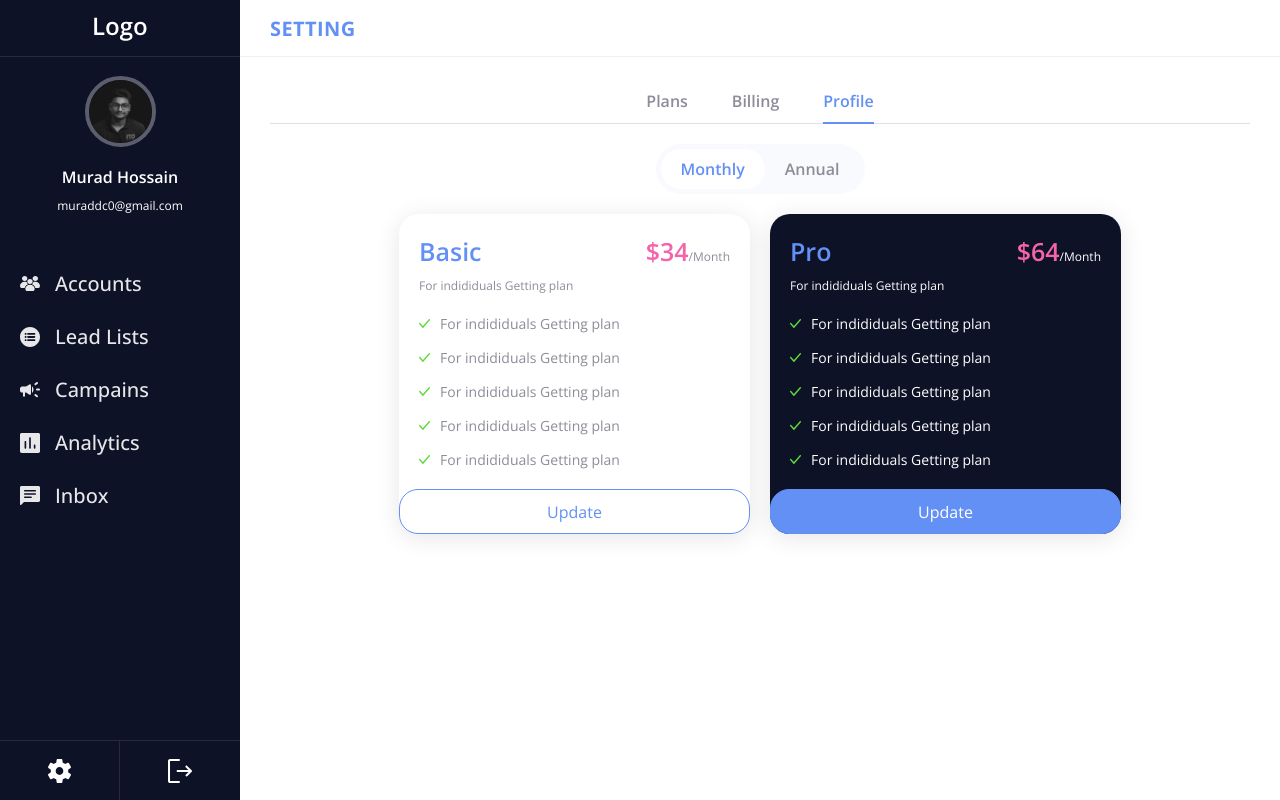
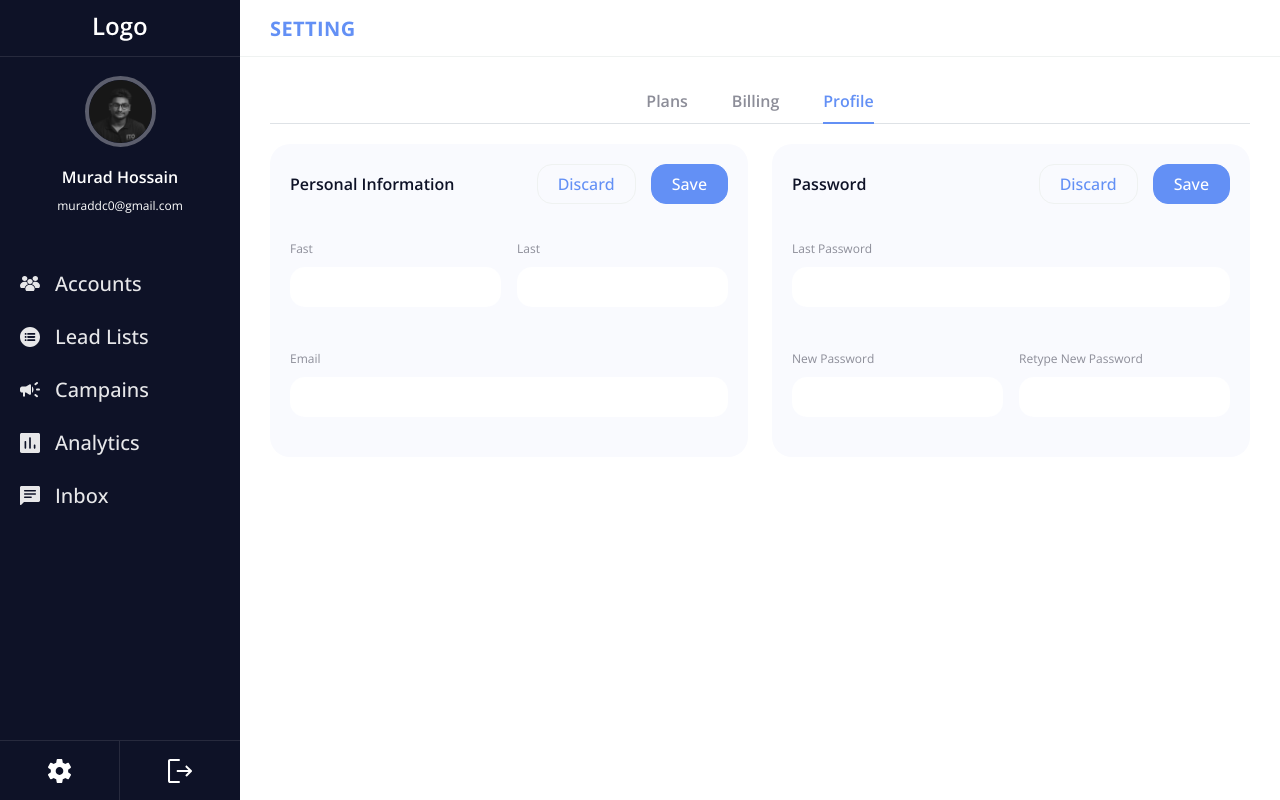
Before and after one commit to rafuj/automated-agency, a React (Create React App) app: page /profile/setting/profile in a window 1280 px wide. Built offline with nearby package versions, Linux system fonts and the light colour scheme.

Commit message:
Setting Page done

```diff
--- a/src/App.js
+++ b/src/App.js
@@ -4,6 +4,7 @@ import SignUp from "./pages/auth/SignUp";
 import Inbox from "./pages/profile/inbox/Inbox";
 import SettingBilling from "./pages/profile/setting/SettingBilling";
 import SettingPlan from "./pages/profile/setting/SettingPlan";
+import SettingProfile from "./pages/profile/setting/SettingProfile";
 
 function App() {
 	return (
@@ -18,7 +19,7 @@ function App() {
 							<Route index element={<SettingPlan />} />
 							<Route path="plans" element={<SettingPlan />} />
 							<Route path="billing" element={<SettingBilling />} />
-							<Route path="profile" element={<SettingPlan />} />
+							<Route path="profile" element={<SettingProfile />} />
 						</Route>
 					</Route>
 					<Route path="auth">
--- a/src/pages/profile/setting/SettingBilling.jsx
+++ b/src/pages/profile/setting/SettingBilling.jsx
@@ -1,5 +1,5 @@
 import React from "react";
-import { NavLink } from "react-router-dom";
+import { Link, NavLink } from "react-router-dom";
 import Layout, { LayoutHeader } from "../../../components/Layout";
 import { DownLoadIcon } from "../../../icons/IconTheme";
 
@@ -64,7 +64,9 @@ const SettingBilling = () => {
 											</td>
 											<td>
 												<div className="text-center">
-													<DownLoadIcon />
+													<Link to="#">
+														<DownLoadIcon />
+													</Link>
 												</div>
 											</td>
 										</tr>
--- /dev/null
+++ b/src/pages/profile/setting/SettingProfile.jsx
@@ -0,0 +1,88 @@
+import React from "react";
+import { NavLink } from "react-router-dom";
+import Layout, { LayoutHeader } from "../../../components/Layout";
+import FormGroup from "../../auth/components/FormGroup";
+
+const SettingProfile = () => {
+	return (
+		<Layout>
+			<LayoutHeader title="Setting"></LayoutHeader>
+			<div className="layout-content">
+				<div className="border-bottom mb-20">
+					<ul className="setting-nav-menu">
+						<li>
+							<NavLink to="/profile/setting/plans">Plans</NavLink>
+						</li>
+						<li>
+							<NavLink to="/profile/setting/billing">Billing</NavLink>
+						</li>
+						<li>
+							<NavLink to="/profile/setting/profile">Profile</NavLink>
+						</li>
+					</ul>
+				</div>
+				<div className="row g-4">
+					<div className="col-md-6">
+						<div className="setting-profile-card">
+							<div className="setting-profile-card-top">
+								<h5 className="m-0 me-auto">Personal Information</h5>
+								<button
+									type="button"
+									className="btn btn-outline-primary"
+								>
+									Discard
+								</button>
+								<button type="button" className="btn btn-base">
+									Save
+								</button>
+							</div>
+							<div className="row g-3">
+								<div className="col-sm-6">
+									<FormGroup label="Fast" type="text" />
+								</div>
+								<div className="col-sm-6">
+									<FormGroup label="Last" type="text" />
+								</div>
+								<div className="col-sm-12">
+									<FormGroup label="Email" type="email" />
+								</div>
+							</div>
+						</div>
+					</div>
+					<div className="col-md-6">
+						<div className="setting-profile-card">
+							<div className="setting-profile-card-top">
+								<h5 className="m-0 me-auto">Password</h5>
+								<button
+									type="button"
+									className="btn btn-outline-primary"
+								>
+									Discard
+								</button>
+								<button type="button" className="btn btn-base">
+									Save
+								</button>
+							</div>
+							<div className="row g-3">
+								<div className="col-sm-12">
+									<FormGroup label="Last Password" type="password" />
+								</div>
+								<div className="col-sm-6">
+									<FormGroup label="New password" type="password" />
+								</div>
+								<div className="col-sm-6">
+									<FormGroup
+										label="Retype New password"
+										type="password"
+									/>
+								</div>
+							</div>
+						</div>
+					</div>
+				</div>
+			</div>
+		</Layout>
+	);
+};
+
+export default SettingProfile;
--- a/src/style.scss
+++ b/src/style.scss
@@ -1026,3 +1026,32 @@ body {
 		}
 	}
 }
+.setting-profile-card {
+	background: var(--section);
+	.form-control {
+		background: var(--body);
+	}
+	padding: 20px;
+	border-radius: 20px;
+	.setting-profile-card-top {
+		gap: 15px;
+		display: flex;
+		align-items: center;
+		flex-wrap: wrap;
+		margin-bottom: 29px;
+		h5 {
+			font-weight: 600;
+			font-size: 16px;
+			line-height: 22px;
+		}
+		.btn {
+			border: 1px solid #6390f5;
+			border-radius: 15px;
+			padding: 7px 20px;
+			font-weight: 500;
+		}
+		.btn-outline-primary {
+			border-color: var(--border);
+		}
+	}
+}
```
